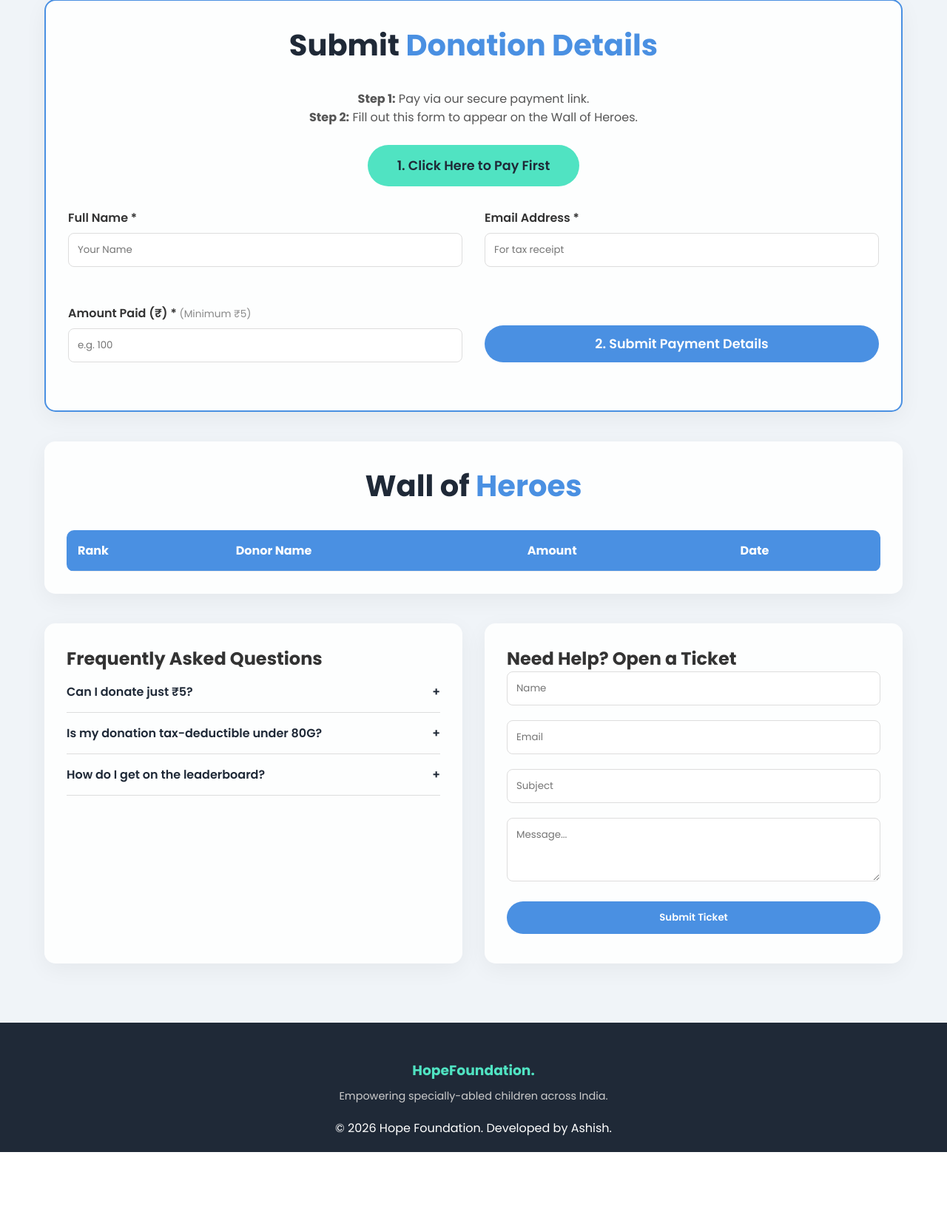
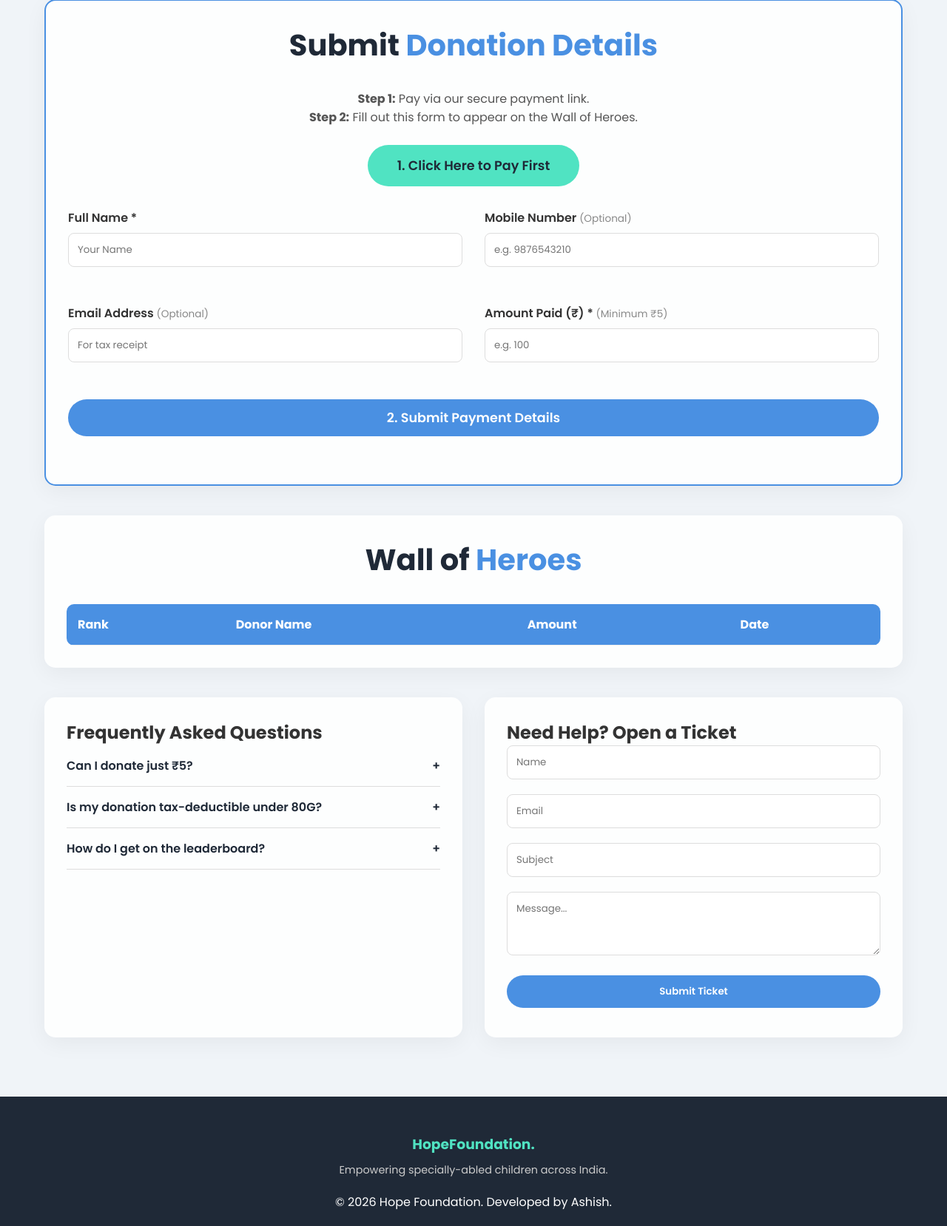
Before and after one commit to Ashishyadav1902/Donation, a Flask app: page / in a window 1280 px wide. Shown: the part 2244-3902 px from the top of the page at 74% size. Before the commit the page ends 3802 px from the top, so only its background shows below. Run offline with Flask 3, Linux system fonts and the light colour scheme; data that the repository does not hold is empty; some libraries are stand-ins or nearby versions.

Commit message:
Update index.html

```diff
--- a/templates/index.html
+++ b/templates/index.html
@@ -14,7 +14,6 @@
         h2.section-title { text-align: center; color: var(--dark); font-size: 2.5rem; margin-bottom: 30px; }
         h2.section-title span { color: var(--primary); }
 
-        /* Navigation */
         nav { background: white; padding: 15px 5%; display: flex; justify-content: space-between; align-items: center; position: sticky; top: 0; z-index: 1000; box-shadow: 0 2px 10px rgba(0,0,0,0.1); }
         .logo { font-size: 1.5rem; font-weight: 700; color: var(--primary); text-decoration: none; }
         .nav-links { list-style: none; display: flex; gap: 20px; transition: 0.3s; }
@@ -193,14 +192,18 @@
                     <input type="text" id="d_name" required placeholder="Your Name">
                 </div>
                 <div class="form-group">
-                    <label>Email Address *</label>
-                    <input type="email" id="d_email" required placeholder="For tax receipt">
+                    <label>Mobile Number <span style="font-weight: normal; color: #888; font-size: 0.85rem;">(Optional)</span></label>
+                    <input type="tel" id="d_mobile" placeholder="e.g. 9876543210">
+                </div>
+                <div class="form-group">
+                    <label>Email Address <span style="font-weight: normal; color: #888; font-size: 0.85rem;">(Optional)</span></label>
+                    <input type="email" id="d_email" placeholder="For tax receipt">
                 </div>
                 <div class="form-group">
                     <label>Amount Paid (₹) * <span style="font-weight: normal; color: #888; font-size: 0.85rem;">(Minimum ₹5)</span></label>
                     <input type="number" id="d_amount" required placeholder="e.g. 100" min="5">
                 </div>
-                <div class="form-group" style="display: flex; flex-direction: column; justify-content: flex-end;">
+                <div class="form-group" style="display: flex; flex-direction: column; justify-content: flex-end; grid-column: span 2;">
                     <button type="submit" class="btn" id="payBtn" style="width: 100%; height: 50px; font-size: 1.1rem;">2. Submit Payment Details</button>
                 </div>
             </form>
@@ -230,7 +233,7 @@
                 </div>
                 <div class="faq-item">
                     <div class="faq-question" onclick="toggleFaq(this)">How do I get on the leaderboard? <span>+</span></div>
-                    <div class="faq-answer">Simply click the payment link, complete your payment, and fill out the details form above. You will be added instantly!</div>
+                    <div class="faq-answer">Simply click the payment link, complete your payment, and fill out the details form above. Once our team quickly verifies the transaction, you will be added instantly!</div>
                 </div>
             </section>
 
@@ -279,13 +282,11 @@
     </footer>
 
     <script>
-        // Scroll Animation Logic
         const observer = new IntersectionObserver((entries) => {
             entries.forEach(entry => { if(entry.isIntersecting) entry.target.classList.add('visible'); });
         }, { threshold: 0.1 });
         document.querySelectorAll('.fade-up').forEach(el => observer.observe(el));
 
-        // UI Interactions
         function toggleMenu() { document.getElementById('navLinks').classList.toggle('active'); }
         function toggleFaq(element) {
             let answer = element.nextElementSibling; let icon = element.querySelector('span');
@@ -298,7 +299,7 @@
             fetchLeaderboard();
             startLatestDonorCheck();
 
-            // DIRECT DB SUBMISSION HANDLER (No API)
+            // DIRECT DB SUBMISSION HANDLER WITH MOBILE
             document.getElementById('paymentForm').addEventListener('submit', async (e) => {
                 e.preventDefault();
                 const btn = document.getElementById('payBtn');
@@ -307,6 +308,7 @@
 
                 const data = {
                     name: document.getElementById('d_name').value,
+                    mobile: document.getElementById('d_mobile').value,
                     email: document.getElementById('d_email').value,
                     amount: document.getElementById('d_amount').value
                 };
@@ -320,9 +322,10 @@
                     const result = await res.json();
 
                     if(result.status === 'success'){
-                        status.style.color = "green"; status.innerText = "Thank you! You have been added to the Wall of Heroes.";
+                        status.style.color = "green";
+                        // UPDATED SUCCESS MESSAGE FOR APPROVAL SYSTEM
+                        status.innerText = "Thank you! Your donation is pending admin verification and will appear on the leaderboard shortly.";
                         document.getElementById('paymentForm').reset();
-                        fetchStats(); fetchLeaderboard(); checkLatestDonor();
                     } else {
                         status.style.color = "red"; status.innerText = "Error submitting details.";
                     }
```
